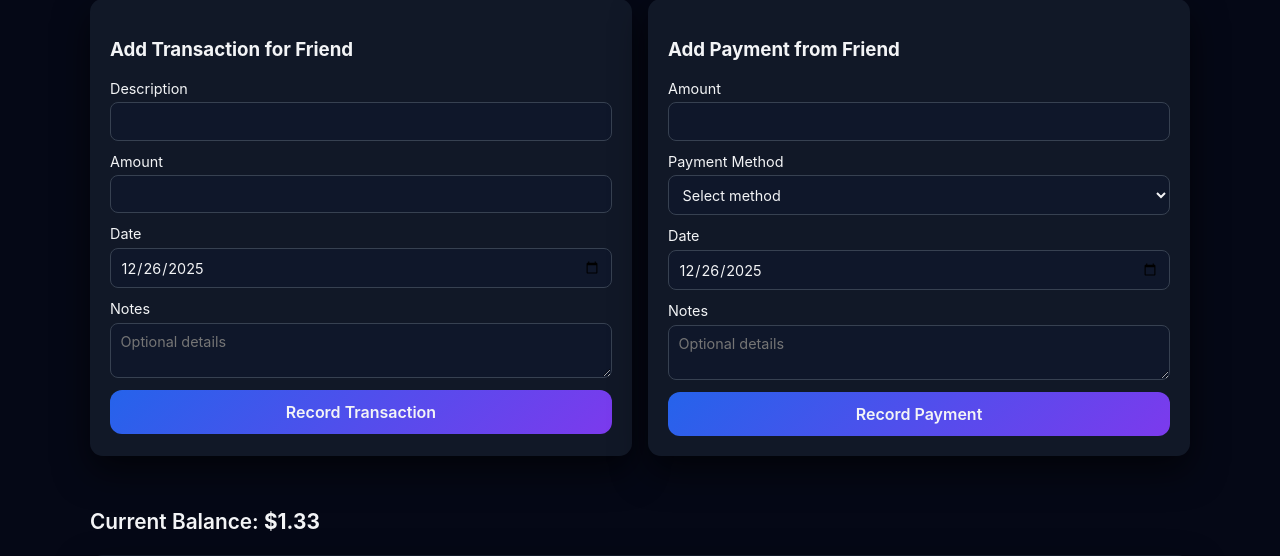
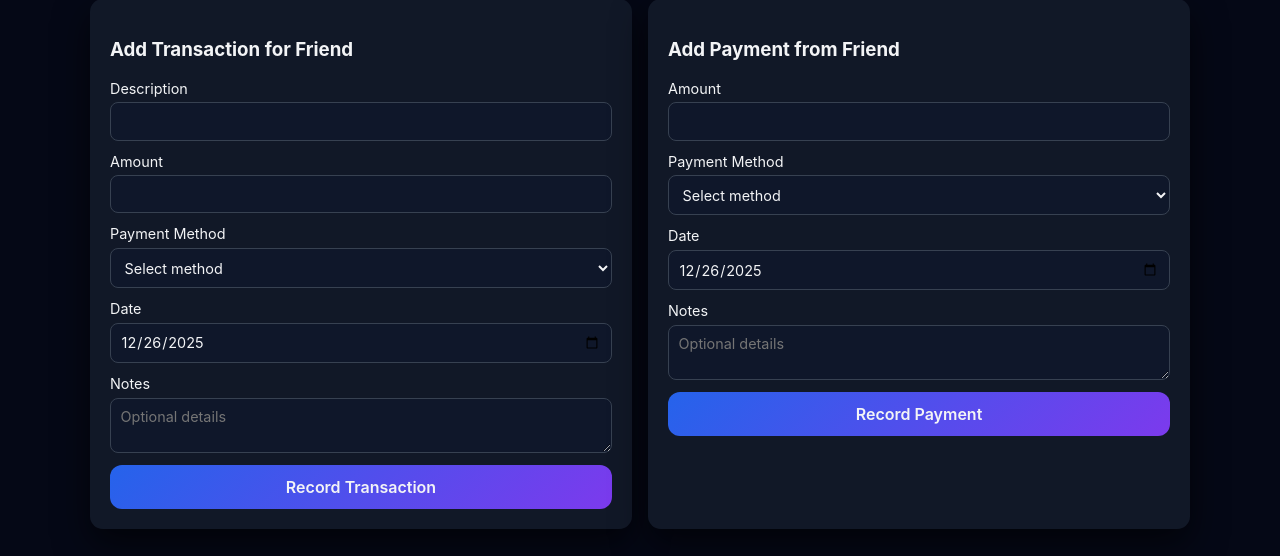
Before and after one commit to Pyrhex/pyrhex.github.io, a Flask app: page / in a window 1280 px wide. Shown: the part 282-838 px from the top of the page. Run offline with Flask 3, Linux system fonts and the light colour scheme; data comes from the database, SQL or seed files in the repository.

```diff
--- a/apps/Debt-Collection/routes.py
+++ b/apps/Debt-Collection/routes.py
@@ -122,6 +122,12 @@ def _build_transaction_payload(data: Dict[str, str]) -> Dict[str, str | float]:
     description = (data.get("transaction_name") or "").strip()
     if not description:
         abort(400, "Description is required.")
+    method = (data.get("payment_method") or "").strip()
+    if not method:
+        abort(400, "Payment method is required.")
+    normalized_method = method.title()
+    if normalized_method not in {"Cash", "Card"}:
+        abort(400, "Payment method must be Cash or Card.")
     try:
         amount = _coerce_amount(data.get("amount"))
     except ValueError as exc:
@@ -131,7 +137,7 @@ def _build_transaction_payload(data: Dict[str, str]) -> Dict[str, str | float]:
         "person_name": person_name,
         "transaction_name": description,
         "amount": amount,
-        "payment_method": data.get("payment_method") or "Covered",
+        "payment_method": normalized_method,
         "date": _default_date(data.get("date")),
         "notes": (data.get("notes") or "").strip() or None,
     }
--- a/apps/Debt-Collection/templates/index.html
+++ b/apps/Debt-Collection/templates/index.html
@@ -18,6 +18,14 @@
             <label>
                 Amount
                 <input name="amount" type="number" min="0" step="0.01" required>
+            </label>
+            <label>
+                Payment Method
+                <select name="payment_method" required>
+                    <option value="" disabled selected>Select method</option>
+                    <option value="Cash">Cash</option>
+                    <option value="Card">Card</option>
+                </select>
             </label>
             <label>
                 Date
@@ -46,7 +54,6 @@
                     <option value="Cash">Cash</option>
                     <option value="E-transfer">E-transfer</option>
                     <option value="Gift Card">Gift Card</option>
-                    <option value="On The House">On The House</option>
                 </select>
             </label>
             <label>
```
